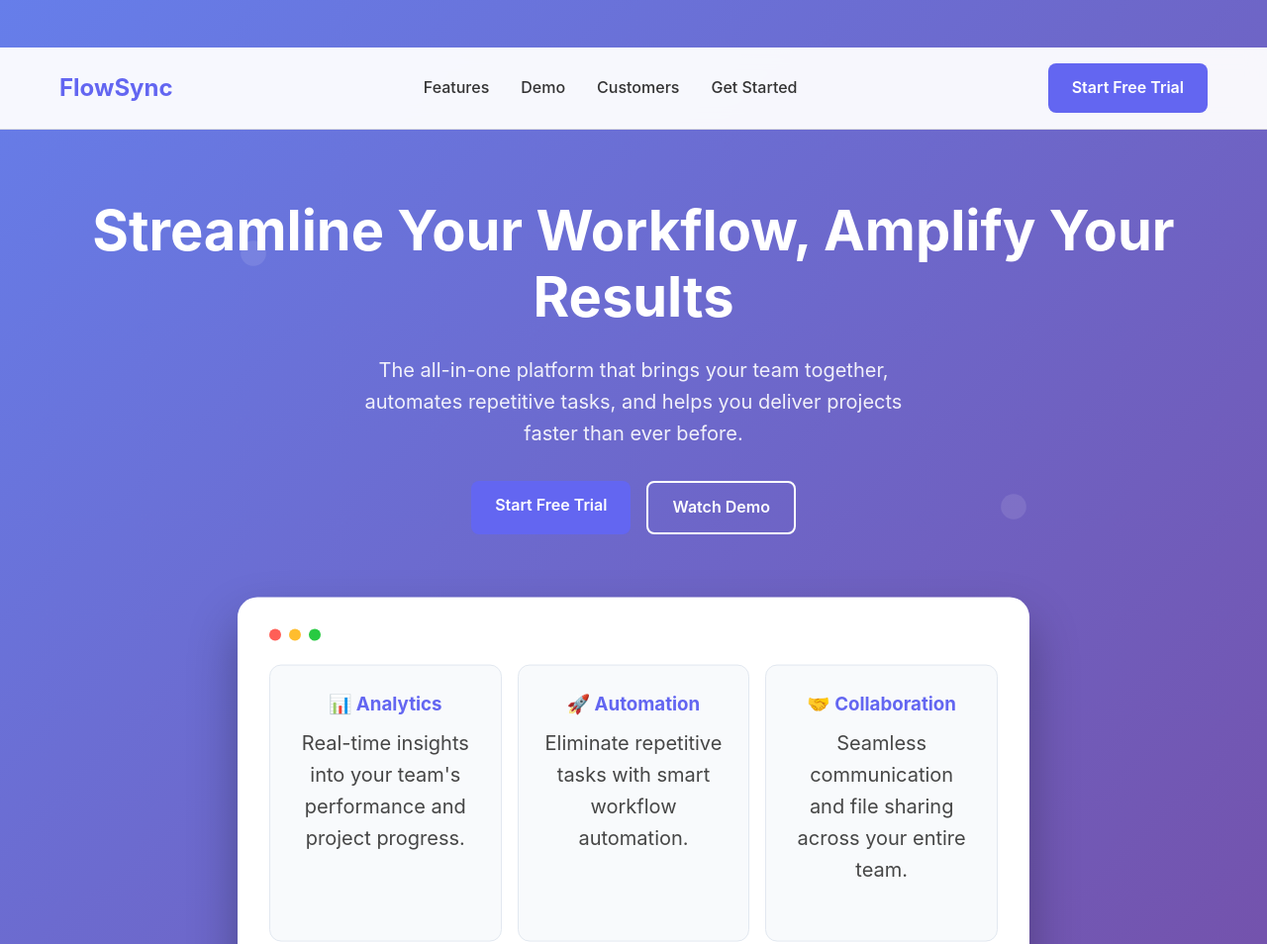
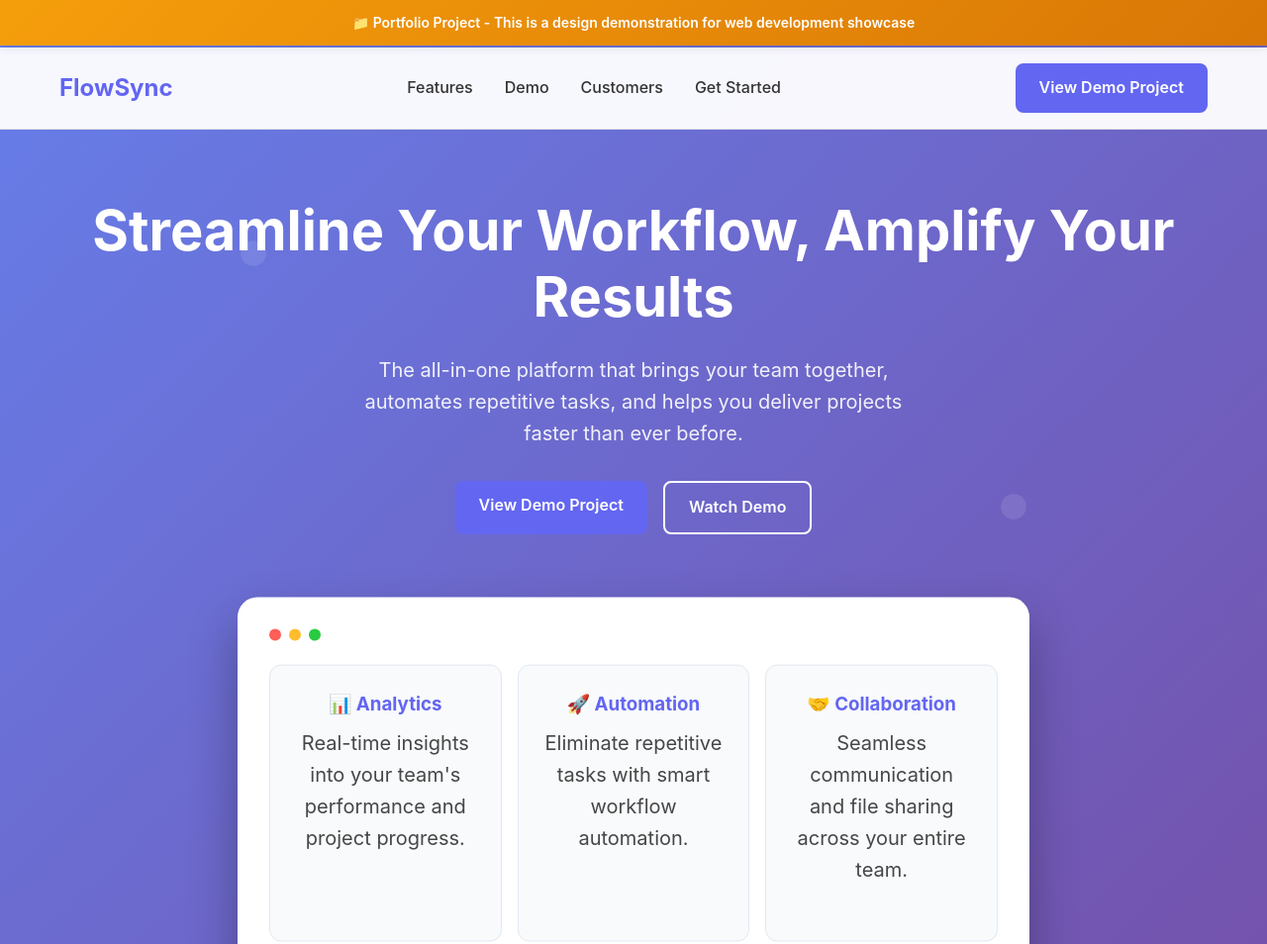
Before and after one commit to mojave-ghost/SaaS-Landing-Page, a plain HTML site: page index.html in a window 1280 px wide. Shown: the top 954 px of the page at 99% size. Drawn offline with Linux system fonts and the light colour scheme.

Commit message:
Update index.html

```diff
--- a/index.html
+++ b/index.html
@@ -3,10 +3,16 @@
 <head>
     <meta charset="UTF-8">
     <meta name="viewport" content="width=device-width, initial-scale=1.0">
+    <meta name="robots" content="noindex, nofollow">
+    <meta name="description" content="Portfolio project showcasing modern SaaS landing page design and development skills">
     <title>FlowSync - Streamline Your Workflow</title>
     <link rel="stylesheet" href="styles.css">
 </head>
 <body>
+    <!-- Portfolio Banner -->
+    <div class="portfolio-banner">
+        <p>📁 Portfolio Project - This is a design demonstration for web development showcase</p>
+    </div>
     <!-- Header -->
     <header>
         <nav class="container">
@@ -17,7 +23,7 @@
                 <li><a href="#social-proof">Customers</a></li>
                 <li><a href="#final-cta">Get Started</a></li>
             </ul>
-            <a href="#final-cta" class="cta-button">Start Free Trial</a>
+            <a href="#final-cta" class="cta-button" onclick="showPortfolioMessage()">View Demo Project</a>
         </nav>
     </header>
 
@@ -28,7 +34,7 @@
                 <h1>Streamline Your Workflow, Amplify Your Results</h1>
                 <p>The all-in-one platform that brings your team together, automates repetitive tasks, and helps you deliver projects faster than ever before.</p>
                 <div class="hero-buttons">
-                    <a href="#final-cta" class="cta-button">Start Free Trial</a>
+                    <a href="#final-cta" class="cta-button" onclick="showPortfolioMessage()">View Demo Project</a>
                     <a href="#demo" class="btn-secondary">Watch Demo</a>
                 </div>
             </div>
@@ -158,7 +164,7 @@
         <div class="container">
             <h2>Join the workflow revolution</h2>
             <p>Transform how your team works. Boost productivity by 40% and deliver projects faster with FlowSync's intelligent automation.</p>
-            <a href="#" class="cta-button">Start Your Free Trial Today</a>
+            <a href="#" class="cta-button" onclick="showPortfolioMessage()">View Portfolio Demo</a>
 
             <!-- Team Illustration -->
             <div class="cta-illustration"></div>
```
